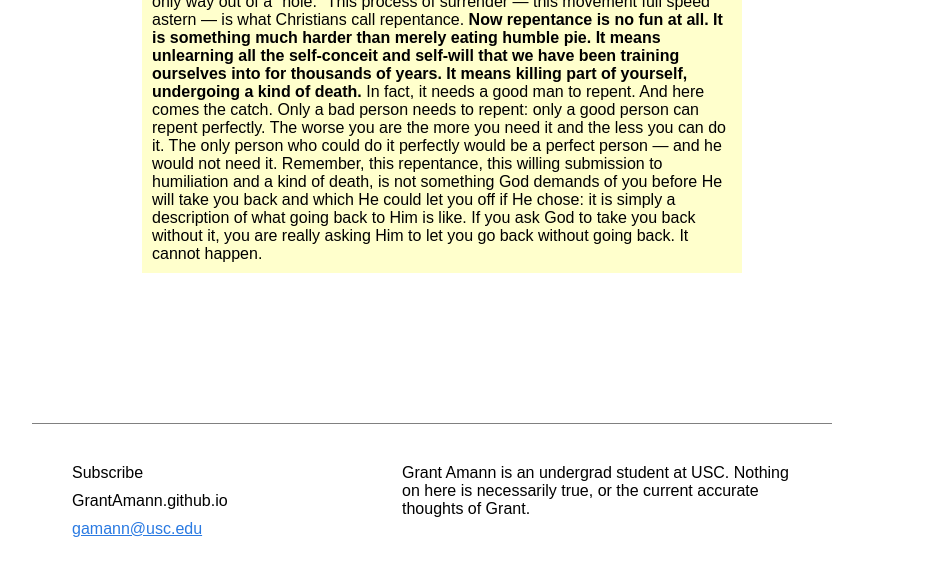
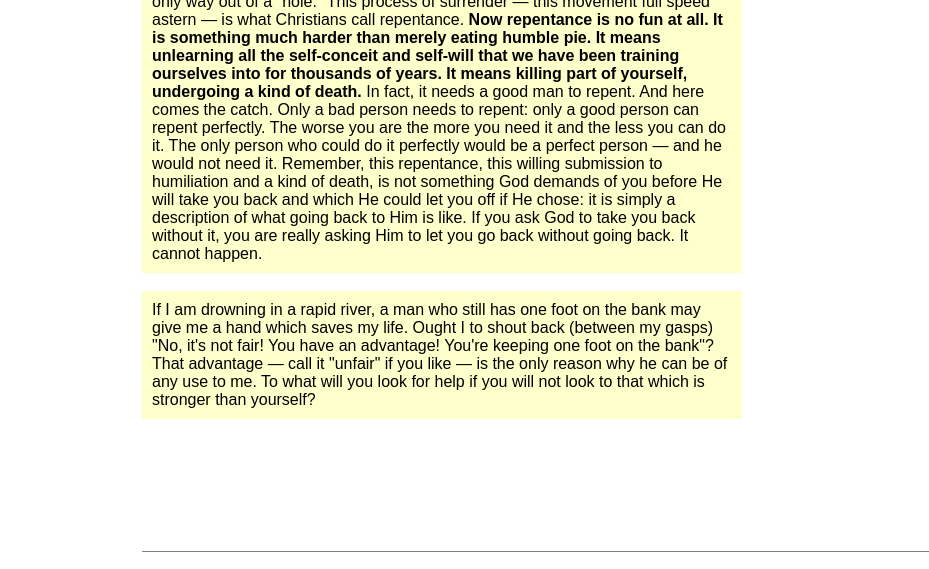
Before and after one commit to GrantAmann/blog.github.io, a plain HTML site: page feb/cslewis.html in a window 1280 px wide. Shown: the part 1276-1845 px from the top of the page, without its empty margins (208-1137 px from the left). Drawn offline with Linux system fonts and the light colour scheme.

Commit message:
Update cslewis.html

```diff
--- a/feb/cslewis.html
+++ b/feb/cslewis.html
@@ -280,7 +280,14 @@
 			In other words, fallen man is not simply an imperfect creature who needs improvement: he is a rebel who must lay down his arms. Laying down your arms, surrendering, saying you are sorry, realising that you have been on the wrong track and getting ready to start life over again from the ground floor — that is the only way out of a "hole." This process of surrender — this movement full speed astern — is what Christians call repentance. <b> Now repentance is no fun at all. It is something much harder than merely eating humble pie. It means unlearning all the self-conceit and self-will that we have been training ourselves into for thousands of years. It means killing part of yourself, undergoing a kind of death.</b> In fact, it needs a good man to repent. And here comes the catch. Only a bad person needs to repent: only a good person can repent perfectly. The worse you are the more you need it and the less you can do it. The only person who could do it perfectly would be a perfect person — and he would not need it. Remember, this repentance, this willing submission to humiliation and a kind of death, is not something God demands of you before He will take you back and which He could let you off if He chose: it is simply a description of what going back to Him is like. If you ask God to take you back without it, you are really asking Him to let you go back without going back. It cannot happen.
 		    </div>
                 <br>
+                <div class="quote">
+			If I am drowning in a rapid river, a man who still has one foot on the bank may give me a hand which saves my life. Ought I to shout back (between my gasps) "No, it's not fair! You have an advantage! You're keeping one foot on the bank"? That advantage — call it "unfair" if you like — is the only reason why he can be of any use to me. To what will you look for help if you will not look to that which is stronger than yourself?
+		    </div>
+		<br>
+		<div class="quote>
+			    We believe that the death of Christ is just that point in history at which something absolutely unimaginable from outside shows through into our own world. And if we cannot picture even the atoms of which our own world is built, of course we are not going to be able to picture this. Indeed, if we found that we could fully understand it, that very fact would show it was not what it professes to be — the inconceivable, the uncreated, the thing from beyond nature, striking down into nature like lightning. You may ask what good will it be to us if we do not understand it. But that is easily answered. A man can eat his dinner without understanding exactly how food nourishes him. A man can accept what Christ has done without knowing how it works: indeed, he certainly would not know how it works until he has accepted it
 
+			    </div>
                 <br>
                 <br>
                 <br>
```
